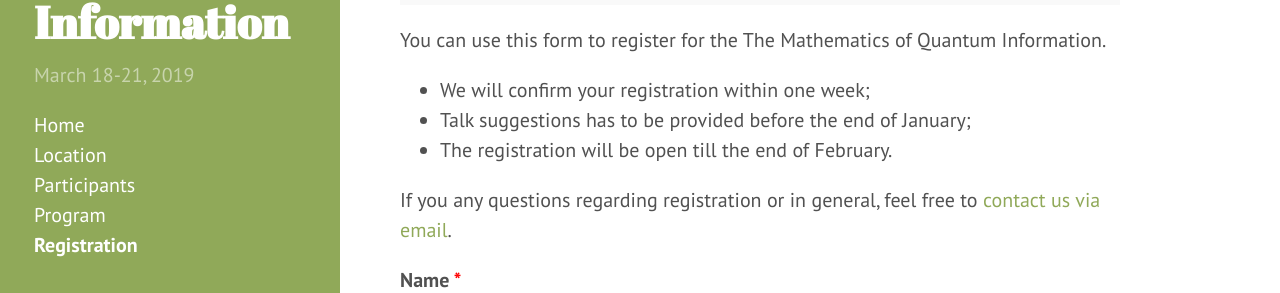
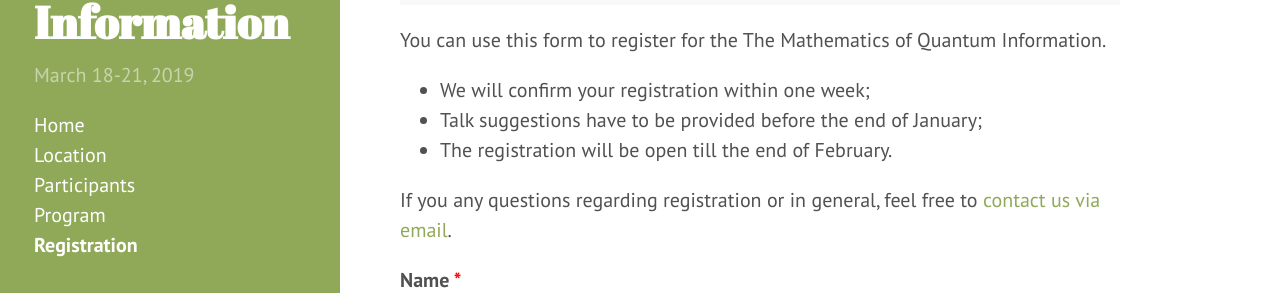
Before and after one commit to MoQIT/MoQI-2019, a Jekyll site: the page built from registration.html, in a window 1280 px wide and 900 px high. Shown: the part 205-498 px from the top of the window. Built offline with Jekyll 4.4.1, drawn with Linux system fonts in a browser that asks for light colours.

Commit message:
Fixed typo

```diff
--- a/registration.html
+++ b/registration.html
@@ -21,7 +21,7 @@ You can use this form to register for the {{ site.title }}.
 
 <ul>
   <li> We will confirm your registration within one week;</li>
-  <li> Talk suggestions has to be provided before the end of January;</li>
+  <li> Talk suggestions have to be provided before the end of January;</li>
   <li> The registration will be open till the end of February.</li>
 </ul>
 
```
